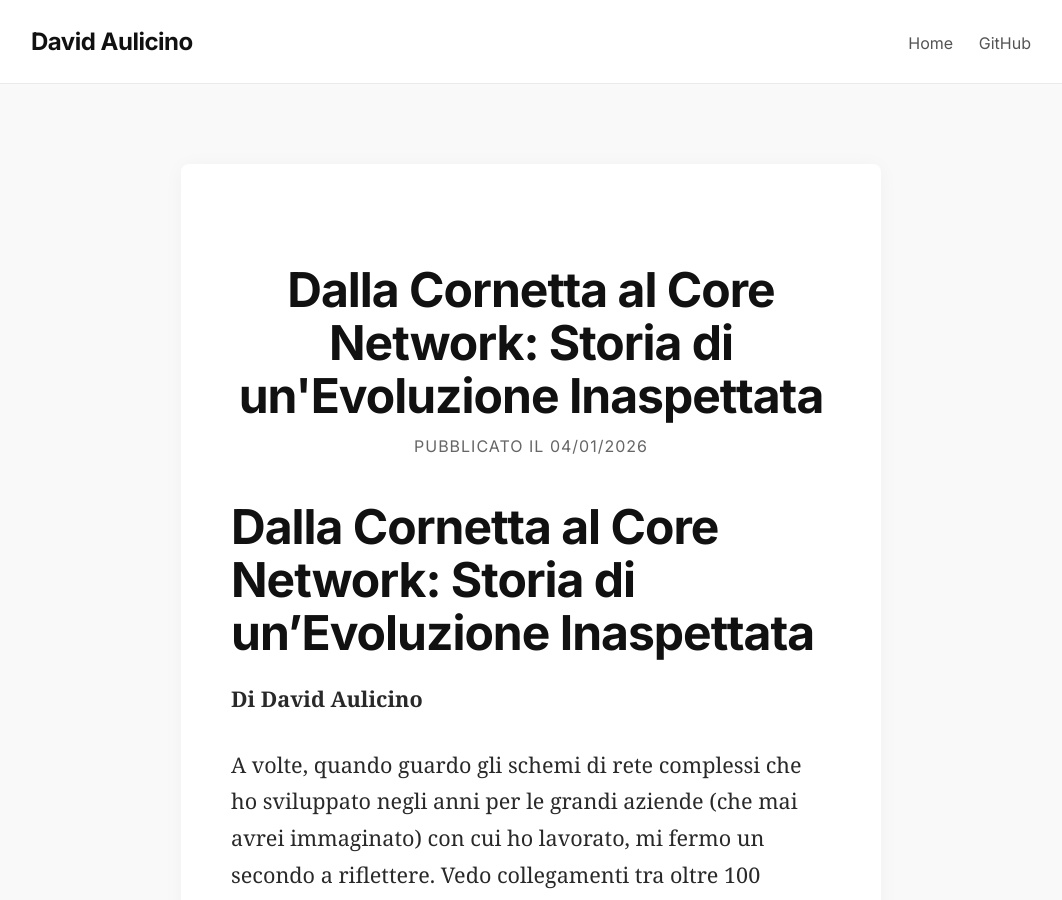
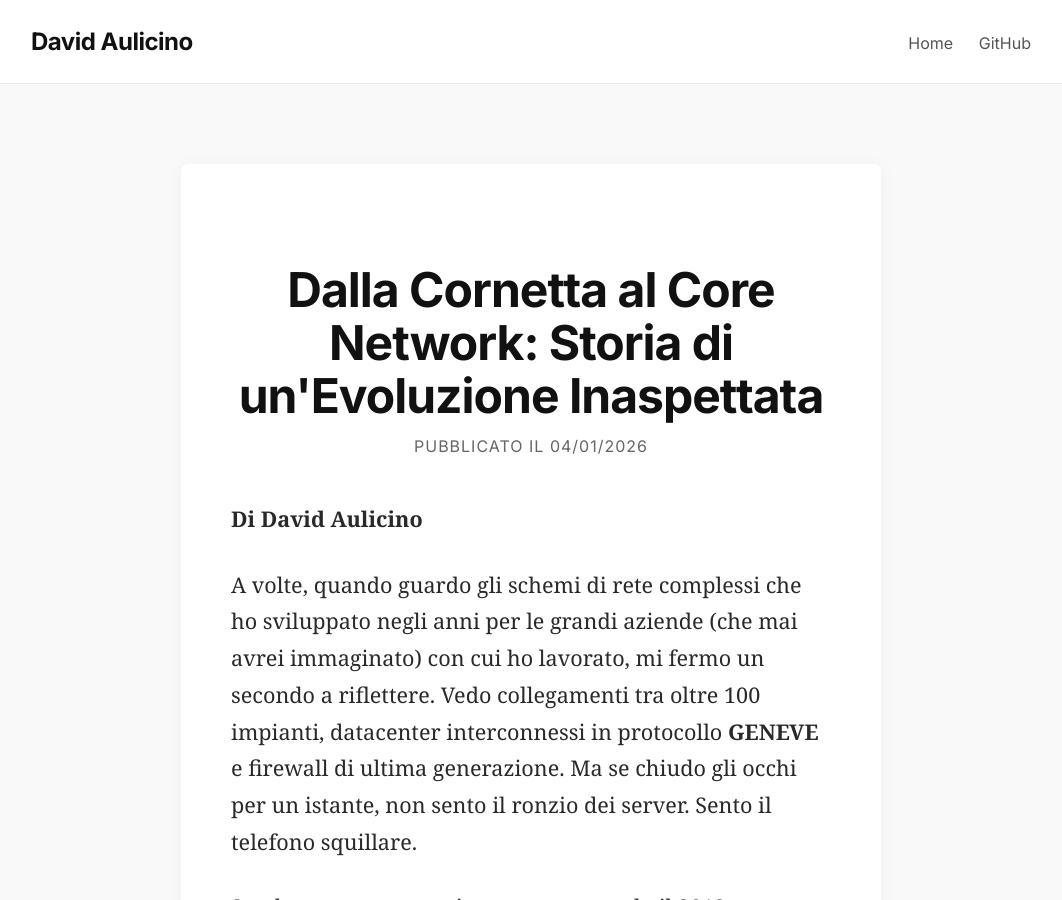
Before and after one commit to davidaulicino17/GitPages, a Jekyll site: the page built from _posts/2026-01-04-dalla-cornetta-al-core-network.md, in a window 1280 px wide and 900 px high. Shown: the whole window, without its empty margins (109-1171 px from the left). Built offline with Jekyll 4.4.1, drawn with Linux system fonts in a browser that asks for light colours.

Commit message:
Update 2026-01-04-dalla-cornetta-al-core-network.md

```diff
--- a/_posts/2026-01-04-dalla-cornetta-al-core-network.md
+++ b/_posts/2026-01-04-dalla-cornetta-al-core-network.md
@@ -6,8 +6,6 @@ author: "David Aulicino"
 categories: [Carriera, Networking, Storytelling]
 tags: [Network Engineer, Cisco, CCNA, CCNP, Crescita Professionale]
 ---
-
-# Dalla Cornetta al Core Network: Storia di un'Evoluzione Inaspettata
 
 **Di David Aulicino**
 
```
